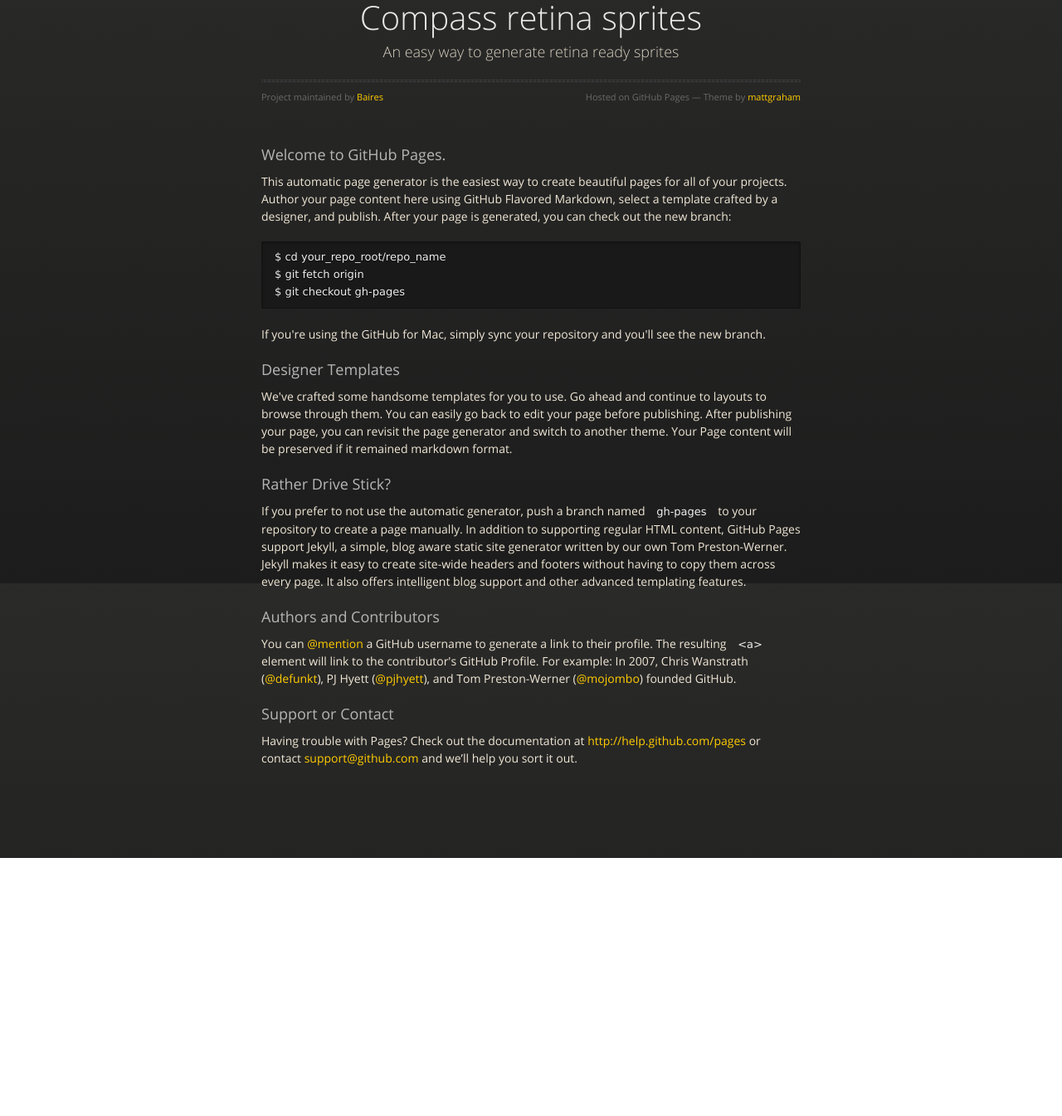
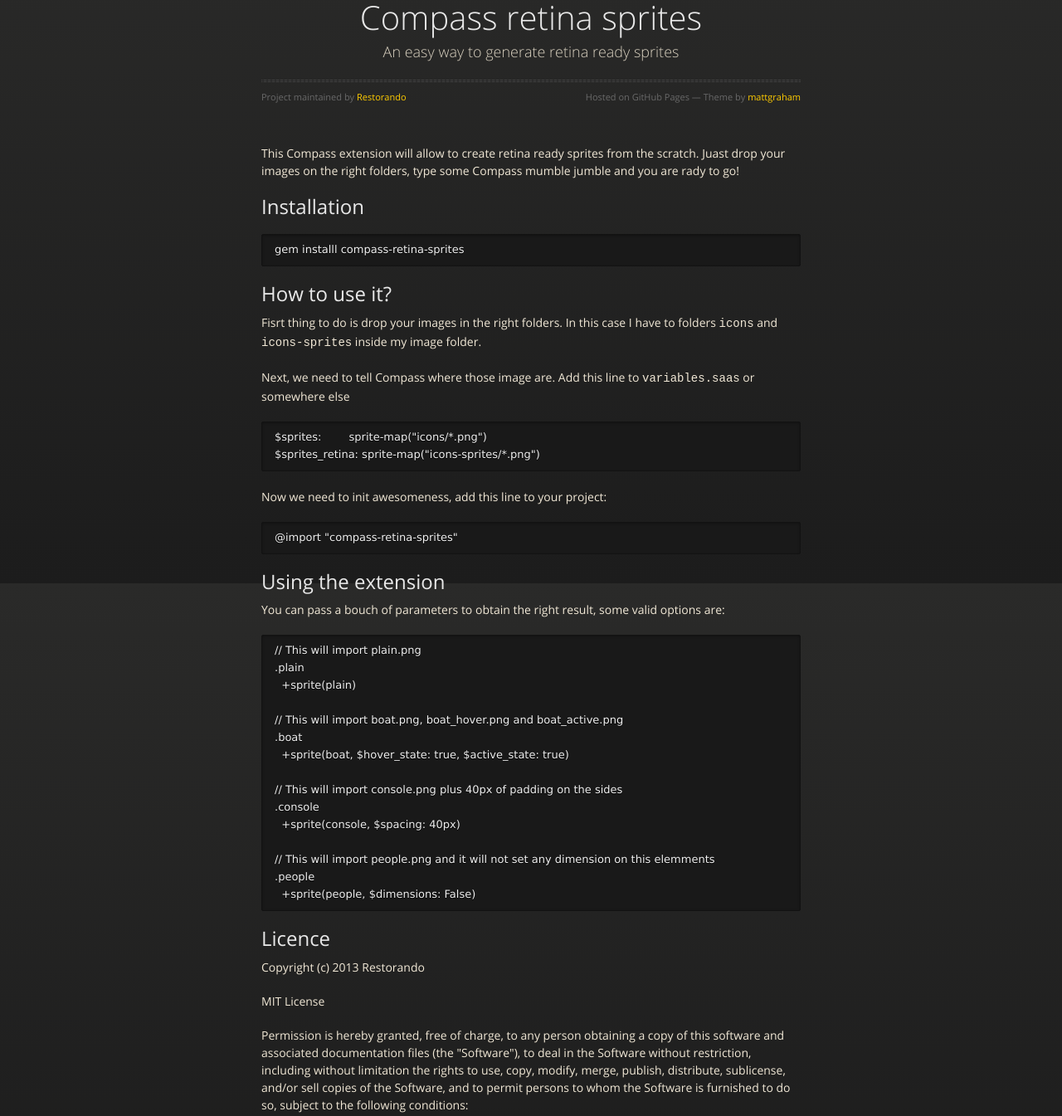
Before and after one commit to restorando/compass-retinator, a plain HTML site: page index.html in a window 1280 px wide. Shown: the part 97-1442 px from the top of the page at 83% size. Before the commit the page ends 1131 px from the top, so only its background shows below. Drawn offline with nearby package versions, Linux system fonts and the light colour scheme.

Commit message:
Documentation  WIP

```diff
--- a/index.html
+++ b/index.html
@@ -3,7 +3,7 @@
   <head>
     <meta charset="utf-8">
     <meta http-equiv="X-UA-Compatible" content="chrome=1">
-    <title>Compass retina sprites by Baires</title>
+    <title>Compass retina sprites by Restorando</title>
     <link rel="stylesheet" href="stylesheets/styles.css">
     <link rel="stylesheet" href="stylesheets/pygment_trac.css">
     <script src="https://ajax.googleapis.com/ajax/libs/jquery/1.7.1/jquery.min.js"></script>
@@ -20,9 +20,9 @@
   <body>
       <div id="header">
         <nav>
-          <li class="fork"><a href="https://github.com/Baires/compass-retina-sprites">View On GitHub</a></li>
-          <li class="downloads"><a href="https://github.com/Baires/compass-retina-sprites/zipball/master">ZIP</a></li>
-          <li class="downloads"><a href="https://github.com/Baires/compass-retina-sprites/tarball/master">TAR</a></li>
+          <li class="fork"><a href="https://github.com/restorando/compass-retina-sprites">View On GitHub</a></li>
+          <li class="downloads"><a href="https://github.com/restorando/compass-retina-sprites/zipball/master">ZIP</a></li>
+          <li class="downloads"><a href="https://github.com/restorando/compass-retina-sprites/tarball/master">TAR</a></li>
           <li class="title">DOWNLOADS</li>
         </nav>
       </div><!-- end header -->
@@ -34,36 +34,78 @@
           <h1>Compass retina sprites</h1>
           <p>An easy way to generate retina ready sprites</p>
           <hr>
-          <span class="credits left">Project maintained by <a href="https://github.com/Baires">Baires</a></span>
+          <span class="credits left">Project maintained by <a href="https://github.com/Restorando">Restorando</a></span>
           <span class="credits right">Hosted on GitHub Pages &mdash; Theme by <a href="https://twitter.com/michigangraham">mattgraham</a></span>
         </div>
 
-        <h3>
-<a name="welcome-to-github-pages" class="anchor" href="#welcome-to-github-pages"><span class="octicon octicon-link"></span></a>Welcome to GitHub Pages.</h3>
 
-<p>This automatic page generator is the easiest way to create beautiful pages for all of your projects. Author your page content here using GitHub Flavored Markdown, select a template crafted by a designer, and publish. After your page is generated, you can check out the new branch:</p>
+<p>
+  This Compass extension will allow to create retina ready sprites from the scratch. Juast drop your images on the right folders, type some Compass mumble jumble and you are rady to go!
 
-<pre><code>$ cd your_repo_root/repo_name
-$ git fetch origin
-$ git checkout gh-pages
+</p>
+
+<h2>
+  Installation
+</h2>
+
+<p><pre><code>gem installl compass-retina-sprites
+</code></pre>
+</p>
+
+<h2>
+  How to use it?
+</h2>
+
+<p>
+  Fisrt thing to do is drop your images in the right folders. In this case I have to folders <kbd>icons</kbd> and <kbd>icons-sprites</kbd> inside my image folder.
+</p>
+<p>
+  Next, we need to tell Compass where those image are. Add this line to <kbd>variables.saas</kbd> or somewhere else
+</p>
+
+<pre><code>$sprites:        sprite-map("icons/*.png")
+$sprites_retina: sprite-map("icons-sprites/*.png")
 </code></pre>
 
-<p>If you're using the GitHub for Mac, simply sync your repository and you'll see the new branch.</p>
+<p>
+  Now we need to init awesomeness, add this line to your project:
+</p>
 
-<h3>
-<a name="designer-templates" class="anchor" href="#designer-templates"><span class="octicon octicon-link"></span></a>Designer Templates</h3>
+<pre><code>@import "compass-retina-sprites"
+</code></pre>
 
-<p>We've crafted some handsome templates for you to use. Go ahead and continue to layouts to browse through them. You can easily go back to edit your page before publishing. After publishing your page, you can revisit the page generator and switch to another theme. Your Page content will be preserved if it remained markdown format.</p>
+<h2>
+  Using the extension
+</h2>
 
-<h3>
-<a name="rather-drive-stick" class="anchor" href="#rather-drive-stick"><span class="octicon octicon-link"></span></a>Rather Drive Stick?</h3>
+<p>
+  You can pass a bouch of parameters to obtain the right result, some valid options are:
+</p>
+<pre><code>// This will import plain.png
+.plain
+  +sprite(plain)
 
-<p>If you prefer to not use the automatic generator, push a branch named <code>gh-pages</code> to your repository to create a page manually. In addition to supporting regular HTML content, GitHub Pages support Jekyll, a simple, blog aware static site generator written by our own Tom Preston-Werner. Jekyll makes it easy to create site-wide headers and footers without having to copy them across every page. It also offers intelligent blog support and other advanced templating features.</p>
+// This will import boat.png, boat_hover.png and boat_active.png
+.boat
+  +sprite(boat, $hover_state: true, $active_state: true)
 
-<h3>
-<a name="authors-and-contributors" class="anchor" href="#authors-and-contributors"><span class="octicon octicon-link"></span></a>Authors and Contributors</h3>
+// This will import console.png plus 40px of padding on the sides
+.console
+  +sprite(console, $spacing: 40px)
 
-<p>You can <a href="https://github.com/blog/821" class="user-mention">@mention</a> a GitHub username to generate a link to their profile. The resulting <code>&lt;a&gt;</code> element will link to the contributor's GitHub Profile. For example: In 2007, Chris Wanstrath (<a href="https://github.com/defunkt" class="user-mention">@defunkt</a>), PJ Hyett (<a href="https://github.com/pjhyett" class="user-mention">@pjhyett</a>), and Tom Preston-Werner (<a href="https://github.com/mojombo" class="user-mention">@mojombo</a>) founded GitHub.</p>
+// This will import people.png and it will not set any dimension on this elemments
+.people
+  +sprite(people, $dimensions: False)
+</code></pre>
+
+<h2>
+  Licence
+</h2>
+<p>Copyright (c) 2013 Restorando</p>
+<p>MIT License</p>
+<p>Permission is hereby granted, free of charge, to any person obtaining a copy of this software and associated documentation files (the "Software"), to deal in the Software without restriction, including without limitation the rights to use, copy, modify, merge, publish, distribute, sublicense, and/or sell copies of the Software, and to permit persons to whom the Software is furnished to do so, subject to the following conditions:</p>
+<p>The above copyright notice and this permission notice shall be included in all copies or substantial portions of the Software.</p>
+<p>THE SOFTWARE IS PROVIDED "AS IS", WITHOUT WARRANTY OF ANY KIND, EXPRESS OR IMPLIED, INCLUDING BUT NOT LIMITED TO THE WARRANTIES OF MERCHANTABILITY, FITNESS FOR A PARTICULAR PURPOSE AND NONINFRINGEMENT. IN NO EVENT SHALL THE AUTHORS OR COPYRIGHT HOLDERS BE LIABLE FOR ANY CLAIM, DAMAGES OR OTHER LIABILITY, WHETHER IN AN ACTION OF CONTRACT, TORT OR OTHERWISE, ARISING FROM, OUT OF OR IN CONNECTION WITH THE SOFTWARE OR THE USE OR OTHER DEALINGS IN THE SOFTWARE.</p>
 
 <h3>
 <a name="support-or-contact" class="anchor" href="#support-or-contact"><span class="octicon octicon-link"></span></a>Support or Contact</h3>
```
